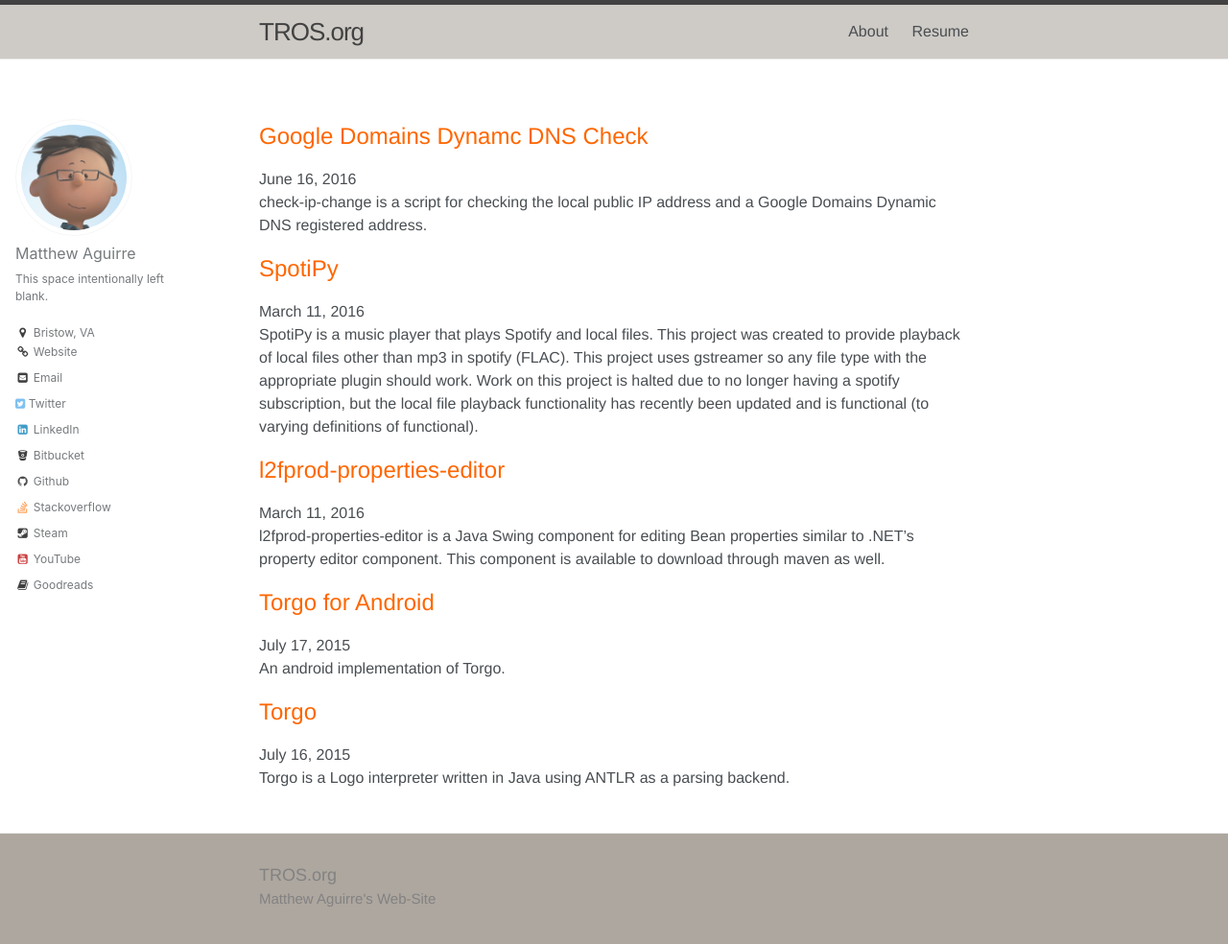
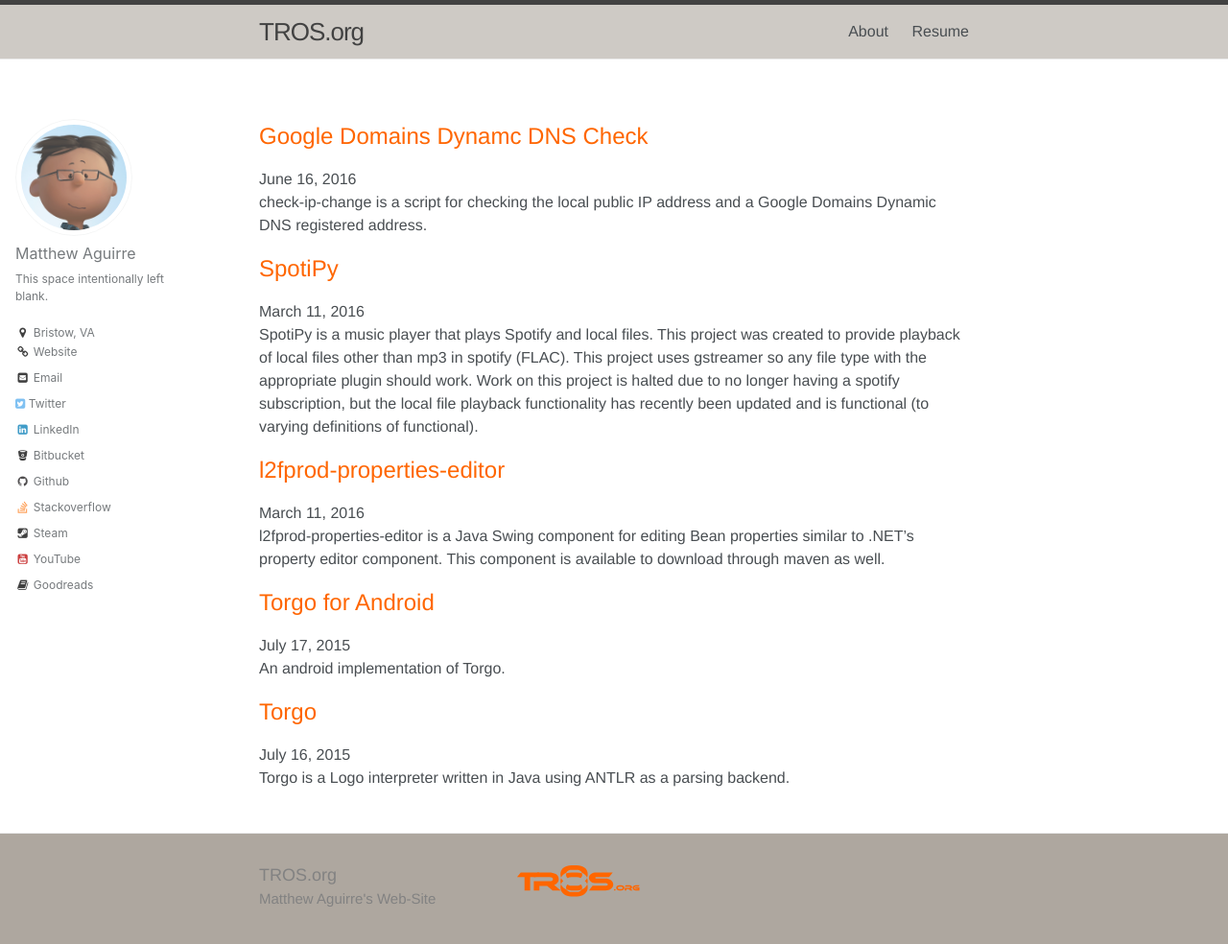
Before and after one commit to manimaranm7/ZenHarbinger.github.io, a Jekyll site: the page built from index.html, in a window 1280 px wide and 1009 px high. Shown: the top 984 px of the window at 96% size. Built offline with Jekyll 4.4.1, drawn with Linux system fonts in a browser that asks for light colours; the list of posts is cut into pages by our own code.

Commit message:
Added tros.svg to footer.

```diff
--- a/_includes/footer.html
+++ b/_includes/footer.html
@@ -14,8 +14,9 @@
       </div>
 
       <div class="footer-col footer-col-2">
-        <ul class="social-media-list">
-          <!-- {% if site.github_username %}
+          <img src="/tros-images/tros.svg" />
+        <!-- <ul class="social-media-list">
+          {% if site.github_username %}
           <li>
             {% include icon-github.html username=site.github_username %}
           </li>
@@ -25,8 +26,8 @@
           <li>
             {% include icon-twitter.html username=site.twitter_username %}
           </li>
-          {% endif %} -->
-        </ul>
+          {% endif %}
+        </ul> -->
       </div>
 
       <div class="footer-col footer-col-3">
```
Also changed, not shown: tros-images/tros.svg (added).
